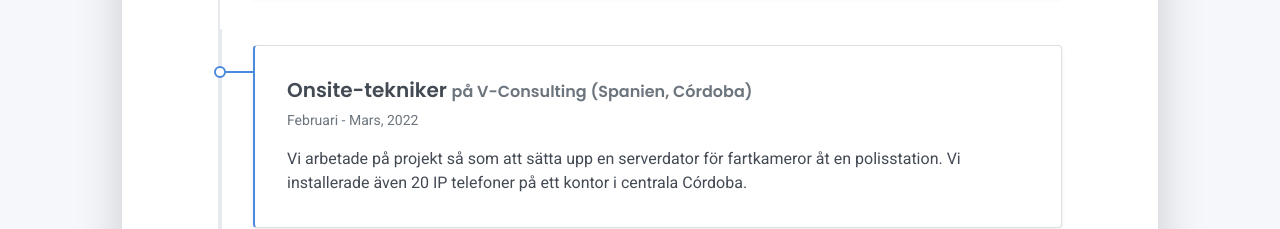
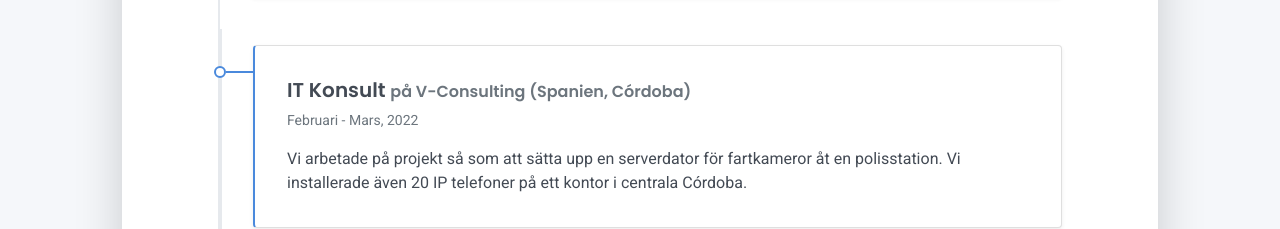
Before and after one commit to notnason/Info, a plain HTML site: page index.html in a window 1280 px wide. Shown: the part 1293-1522 px from the top of the page. Drawn offline with Linux system fonts and the light colour scheme.

Commit message:
Update index.html

```diff
--- a/index.html
+++ b/index.html
@@ -161,7 +161,7 @@
       <div class="timeline">
       <div class="timeline-card timeline-card-primary card shadow-sm">
         <div class="card-body">
-          <div class="h5 mb-1">Onsite-tekniker <span class="text-muted h6">på V-Consulting (Spanien, Córdoba)</span></div>
+          <div class="h5 mb-1">IT Konsult <span class="text-muted h6">på V-Consulting (Spanien, Córdoba)</span></div>
           <div class="text-muted text-small mb-2">Februari - Mars, 2022</div>
           <div>Vi arbetade på projekt så som att sätta upp en serverdator för fartkameror åt en polisstation. Vi installerade även 20 IP telefoner på ett kontor i centrala Córdoba.</div>
         </div>
```
